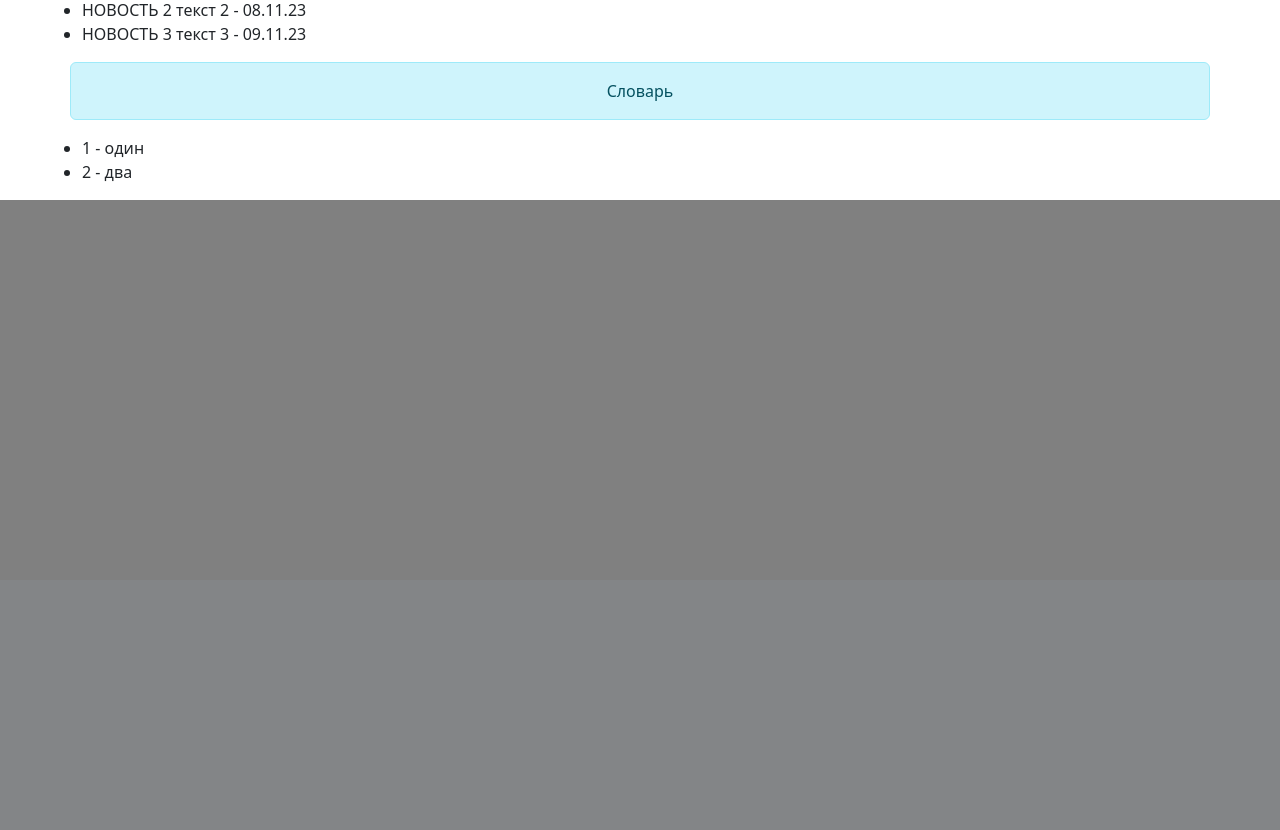
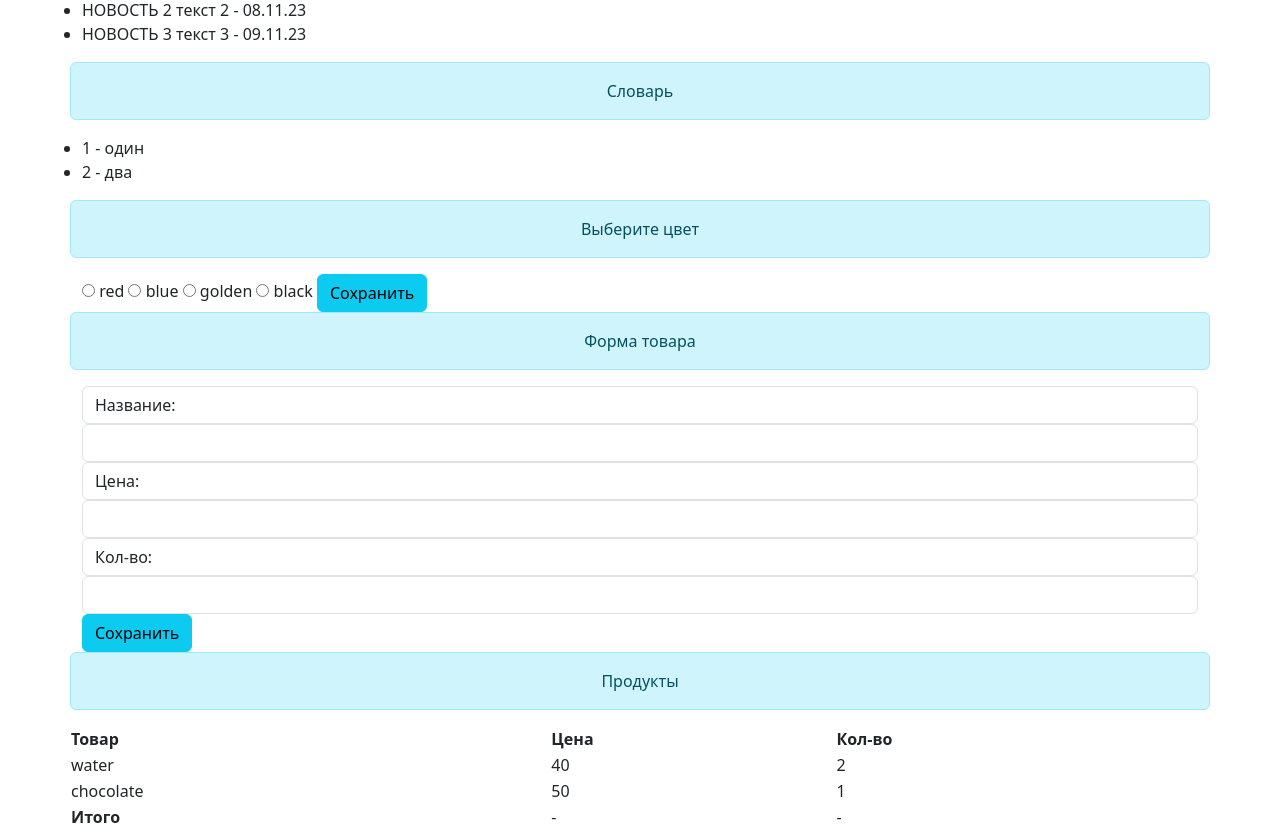
Before and after one commit to ABtank/study_20231031, a Django app: page / in a window 1280 px wide. Shown: the part 220-1050 px from the top of the page. Before the commit the page ends 420 px from the top, so only its background shows below. Run offline with Django 4.2, Linux system fonts and the light colour scheme; some libraries are stand-ins or nearby versions.

Commit message:
лекция 4 form и (page404)

```diff
--- a/NewsStudyRTK/NewsStudyRTK/urls.py
+++ b/NewsStudyRTK/NewsStudyRTK/urls.py
@@ -19,6 +19,10 @@ from django.urls import path,include
 from django.conf import settings
 from django.conf.urls.static import static
 
+# Для проверки своей страницы 404, конфигурация такая:
+import main.views as main_views
+handler404 = main_views.custom_404
+
 urlpatterns = [
     path('admin/', admin.site.urls),
     path('', include('main.urls')),
--- a/NewsStudyRTK/main/models.py
+++ b/NewsStudyRTK/main/models.py
@@ -1,4 +1,5 @@
 from django.db import models
+
 
 # Create your models here.
 class News:
@@ -9,3 +10,16 @@ class News:
 
     def __str__(self):
         return f'{self.title}: {self.text}, {self.date}'
+
+
+class Product:
+    counter = 0
+
+    def __init__(self, title, price, quantity):
+        self.title = title
+        self.price = price
+        self.quantity = quantity
+        Product.counter += 1
+
+    def amount(self):
+        return self.price * self.quantity
--- a/NewsStudyRTK/main/templates/main/index.html
+++ b/NewsStudyRTK/main/templates/main/index.html
@@ -60,6 +60,64 @@
             {% endfor %}
         </ul>
     </div>
+    <div class="row">
+        <label class="alert alert-info text-center">Выберите цвет</label>
+        <form method="post">
+            {% csrf_token %}
+        {% for color in colors %}
+        <label for="{{color}}">
+            <input type="radio" id="{{color}}" name="colors" value="{{ forloop.counts}}">
+            {{color}}
+        </label>
+        {% endfor %}
+            <button type="submit" class="btn btn-info" >Сохранить</button>
+        </form>
+    </div>
+
+    <div class="row">
+        <label class="alert alert-info text-center">Форма товара</label>
+        <form method="post">
+            {% csrf_token %}
+
+        <label for="product_title" class="form-control">Название:</label>
+        <input class="form-control" id="product_title" name="product_title" value="">
+
+        <label for="product_price" class="form-control">Цена:</label>
+        <input class="form-control" id="product_price" name="product_price" value="">
+
+        <label for="product_quantity" class="form-control">Кол-во:</label>
+        <input class="form-control" id="product_quantity" name="product_quantity" value="">
+
+            <button type="submit" class="btn btn-info" >Сохранить</button>
+        </form>
+    </div>
+
+
+    <div class="row">
+        <label class="alert alert-info text-center">Продукты</label>
+        <table>
+            <thead>
+            <th>Товар</th>
+            <th>Цена</th>
+            <th>Кол-во</th>
+            </thead>
+            <tbody>
+            {% for product in products %}
+            <tr>
+                <td>{{product.title}}</td>
+                <td>{{product.price}}</td>
+                <td>{{product.quantity}}</td>
+            </tr>
+            {% endfor %}
+            </tbody>
+            <tfoot>
+            <td><b>Итого</b></td>
+            <td>-</td>
+            <td>-</td>
+            </tfoot>
+        </table>
+    </div>
+
 </div>
 
 </body>
--- a/NewsStudyRTK/main/urls.py
+++ b/NewsStudyRTK/main/urls.py
@@ -8,4 +8,5 @@ urlpatterns = [
     path('about', views.about, name="about"),
     path('contacts', views.contacts, name="contacts"),
     path('sidebar', views.contacts, name="sidebar"),
+    path('calc/<int:a>/<slug:operation>/<int:b>',views.get_demo),
 ]
--- a/NewsStudyRTK/main/views.py
+++ b/NewsStudyRTK/main/views.py
@@ -1,9 +1,22 @@
 from django.shortcuts import render
 from django.http import HttpResponse
 from .models import News
+from .models import Product
 
 
 def index(request):
+    if request.method == "POST":
+        print("POST")
+
+        title = request.POST.get('product_title')
+        price = request.POST.get('product_price')
+        quantity = request.POST.get('product_quantity')
+        new_product = Product(title, float(price), int(quantity))
+        print('Создан товар:', new_product.title, 'Общая сумма:', new_product.amount())
+        print(new_product, new_product.amount())
+    else:
+        print("GET")
+
     value = 0
     arr_numbers = ["раз", "два", "три"]
     new1 = News("Новость 1", "Текст 1", "07.11.23")
@@ -11,7 +24,7 @@ def index(request):
     new3 = News("Новость 3", "Текст 3", "09.11.23")
     arr_news = [new1, new2, new3]
 
-    dictionary = {1:"один", 2: "два"}
+    dictionary = {1: "один", 2: "два"}
 
     context = {"title": "Страница главная",
                "Header1": "Заголовок страницы",
@@ -20,6 +33,13 @@ def index(request):
                "news": arr_news,
                "dictionary": dictionary,
                }
+
+    colors = ['red', 'blue', 'golden', 'black']
+    water = Product("water", 40, 2)
+    chocolate = Product("chocolate", 50, 1)
+    products = [water, chocolate]
+    context['colors'] = colors
+    context['products'] = products
 
     return render(request, "main/index.html", context)
 
@@ -32,5 +52,25 @@ def contacts(request):
     return render(request, "main/contacts.html")
 
 
-def contacts(request):
+def sidebar(request):
     return render(request, "main/sidebar.html")
+
+
+# http://127.0.0.1:8000/calc/2/plus/3
+def get_demo(request, a, operation, b):
+    match operation:
+        case 'plus':
+            result = int(a) + int(b)
+        case 'minus':
+            result = int(a) - int(b)
+        case 'multiply':
+            result = int(a) * int(b)
+        case 'divide':
+            result = int(a) / int(b)
+        case _:
+            return HttpResponse(f'Вы ввели фигню')
+    return HttpResponse(f'Вы ввели: {a} и {b} <br>результат {result}')
+
+
+def custom_404(request, exception):
+    return HttpResponse(f'<h1>404</h1> <br> {exception}')
```
Also changed, not shown: NewsStudyRTK/NewsStudyRTK/settings.py (+3 -5 lines).
